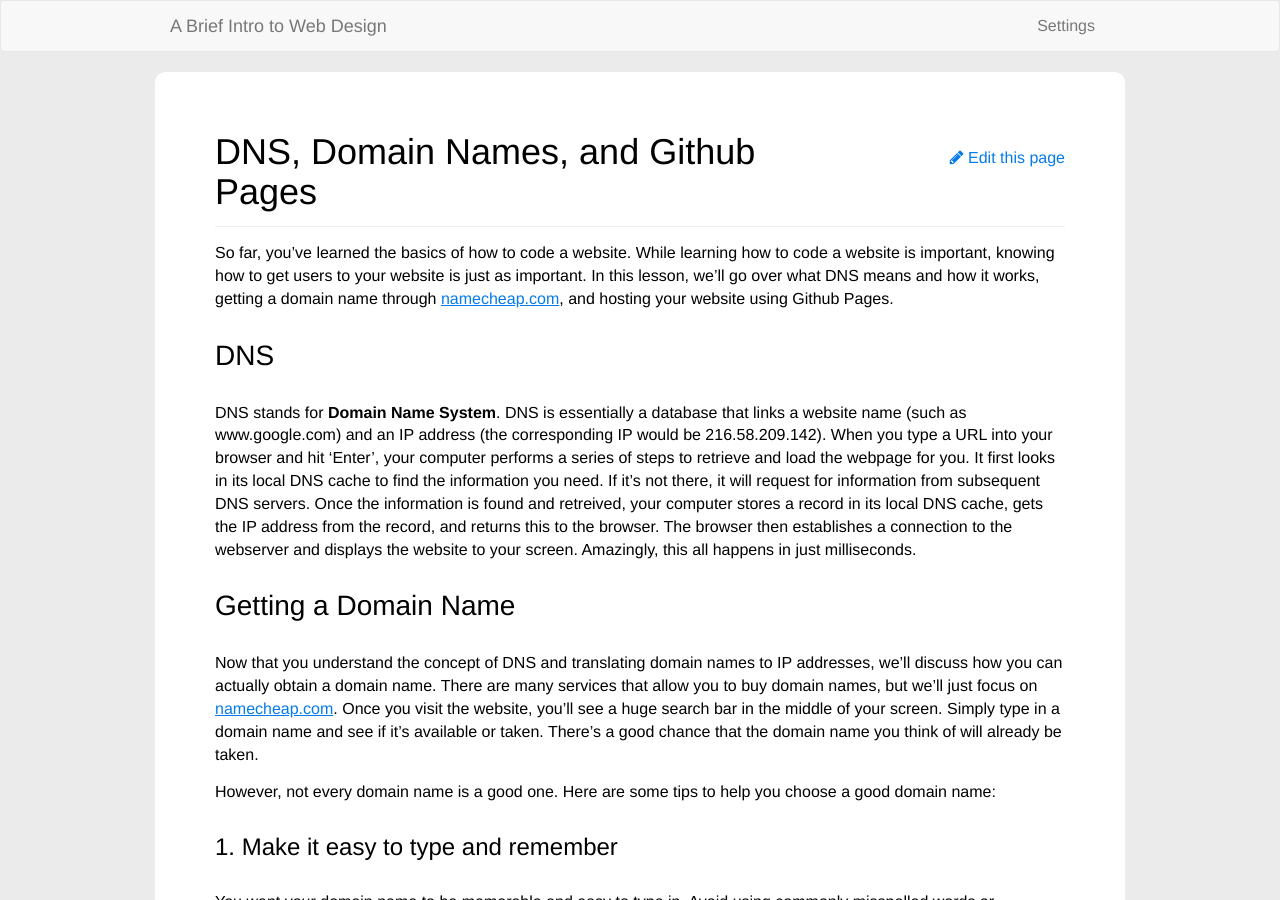
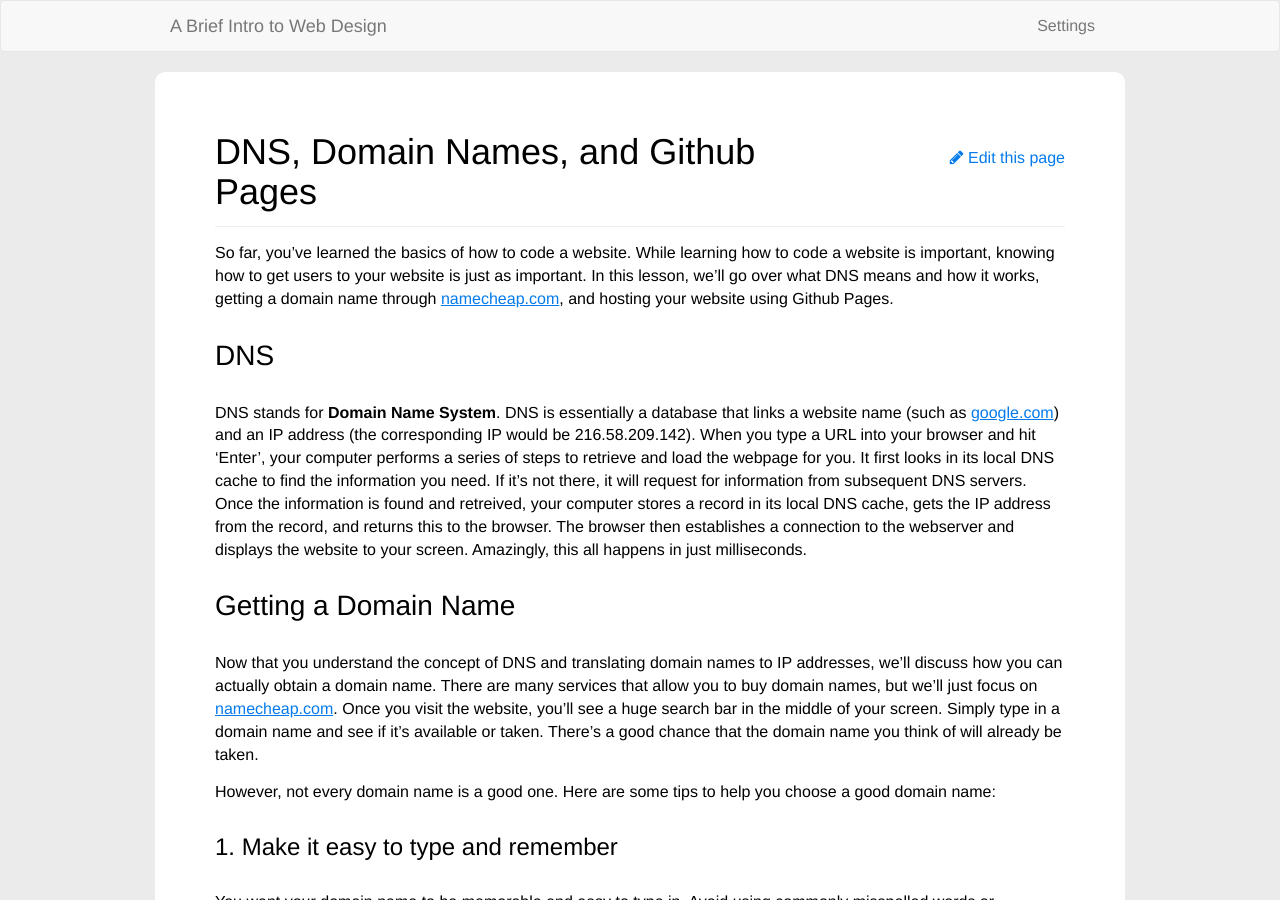
Before and after one commit to allejo/Intro-To-Web, a Jekyll site: the page built from _lessons/chapter-03/lesson-1-dns.md, in a window 1280 px wide and 900 px high. Built offline with Jekyll 4.4.1, drawn with Linux system fonts in a browser that asks for light colours; nearby versions of some CDN libraries; comment, search, counter and statistics services are not loaded.

Commit message:
Add link for google

```diff
--- a/_lessons/chapter-03/lesson-1-dns.md
+++ b/_lessons/chapter-03/lesson-1-dns.md
@@ -6,7 +6,7 @@ So far, you've learned the basics of how to code a website. While learning how t
 
 ## DNS
 
-DNS stands for **Domain Name System**. DNS is essentially a database that links a website name (such as www.google.com) and an IP address (the corresponding IP would be 216.58.209.142). When you type a URL into your browser and hit 'Enter', your computer performs a series of steps to retrieve and load the webpage for you. It first looks in its local DNS cache to find the information you need. If it's not there, it will request for information from subsequent DNS servers. Once the information is found and retreived, your computer stores a record in its local DNS cache, gets the IP address from the record, and returns this to the browser. The browser then establishes a connection to the webserver and displays the website to your screen. Amazingly, this all happens in just milliseconds.
+DNS stands for **Domain Name System**. DNS is essentially a database that links a website name (such as [google.com](https://www.google.com/)) and an IP address (the corresponding IP would be 216.58.209.142). When you type a URL into your browser and hit 'Enter', your computer performs a series of steps to retrieve and load the webpage for you. It first looks in its local DNS cache to find the information you need. If it's not there, it will request for information from subsequent DNS servers. Once the information is found and retreived, your computer stores a record in its local DNS cache, gets the IP address from the record, and returns this to the browser. The browser then establishes a connection to the webserver and displays the website to your screen. Amazingly, this all happens in just milliseconds.
 
 ## Getting a Domain Name
 
```
